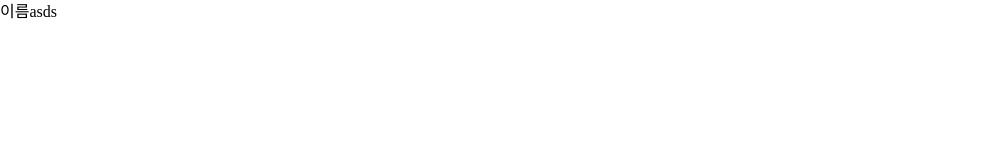
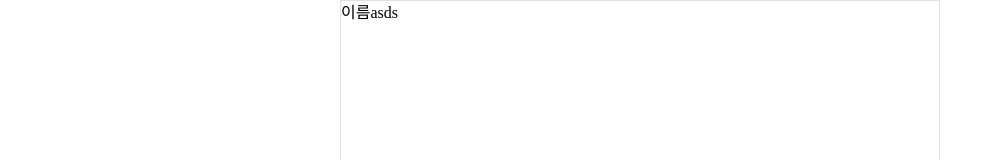
Before and after one commit to 4-javachip/front, a Next.js app: page / in a window 1280 px wide. Shown: the top 160 px of the page, without its empty margins (0-1002 px from the left). Built offline with nearby package versions, Linux system fonts and the light colour scheme; a web font is replaced by a local one.

Commit message:
chore: root layout 화면 최대 크기 제한하도록 수정

```diff
--- a/src/app/layout.tsx
+++ b/src/app/layout.tsx
@@ -27,7 +27,11 @@ export default function RootLayout({
       <body
         className={`${geistSans.variable} ${geistMono.variable} antialiased`}
       >
-        {children}
+        <div className="w-full min-h-[100vh] flex justify-center">
+          <div className="max-w-[600px] w-full bg-background border border-lightGray-5">
+            {children}
+          </div>
+        </div>
       </body>
     </html>
   );
```
